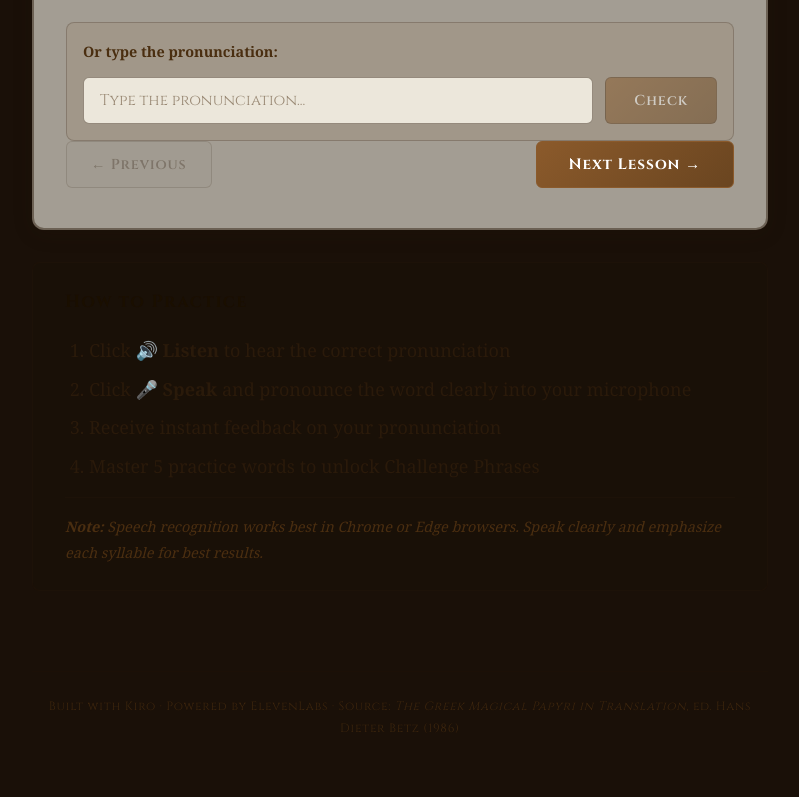
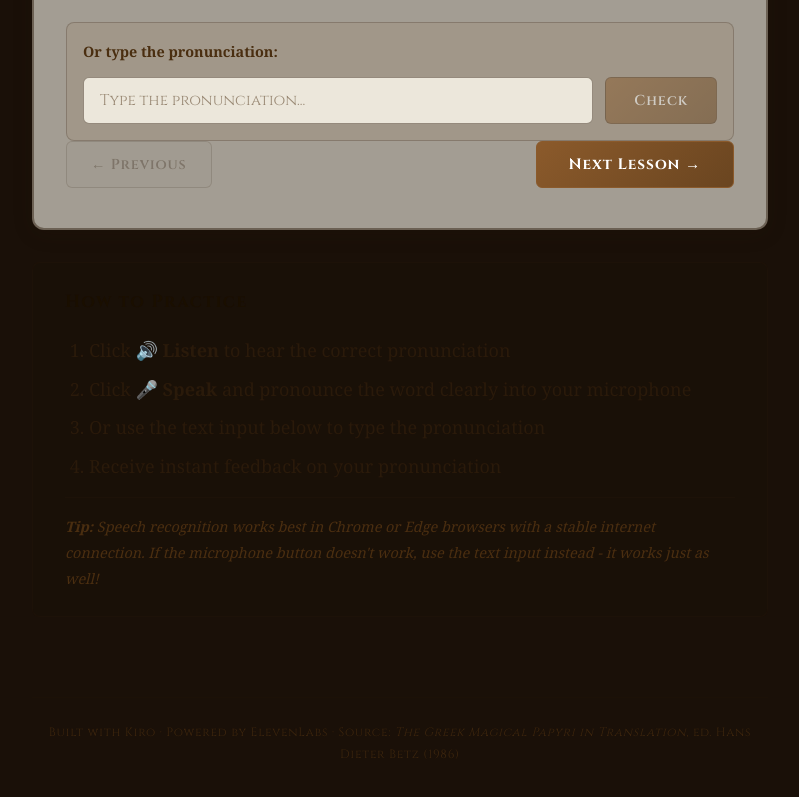
Before and after one commit to JustinMurray007/pgm-bornless-ritual, a Next.js app: page /speak-the-magic in a window 1280 px wide. Shown: the part 1065-1862 px from the top of the page, without its empty margins (240-1039 px from the left). Built offline with nearby package versions, Linux system fonts and the light colour scheme; no server answers.

Commit message:
Improve speech recognition reliability with auto-retry and better UX

```diff
--- a/components/SpeakMagicController.tsx
+++ b/components/SpeakMagicController.tsx
@@ -50,6 +50,8 @@ export default function SpeakMagicController() {
 
   const audioRef = useRef<HTMLAudioElement | null>(null);
   const recognitionRef = useRef<any>(null);
+  const retryCountRef = useRef(0);
+  const maxRetries = 2;
 
   // Initialize speech recognition
   useEffect(() => {
@@ -68,6 +70,9 @@ export default function SpeakMagicController() {
 
       recognitionRef.current.onresult = (event: any) => {
         console.log('Speech recognition result:', event);
+
+        // Reset retry count on successful result
+        retryCountRef.current = 0;
 
         // Get all alternatives
         const result = event.results[0];
@@ -90,6 +95,30 @@ export default function SpeakMagicController() {
       recognitionRef.current.onerror = (event: any) => {
         console.error('Speech recognition error:', event.error);
         setIsListening(false);
+
+        // Auto-retry on network errors (up to maxRetries)
+        if (event.error === 'network' && retryCountRef.current < maxRetries) {
+          retryCountRef.current++;
+          console.log(`Network error, retrying... (${retryCountRef.current}/${maxRetries})`);
+          setFeedback(`🔄 Connection issue, retrying... (${retryCountRef.current}/${maxRetries})`);
+
+          // Retry after a short delay
+          setTimeout(() => {
+            if (recognitionRef.current) {
+              try {
+                recognitionRef.current.start();
+                setIsListening(true);
+              } catch (e) {
+                console.error('Retry failed:', e);
+                setFeedback('💡 Speech recognition unavailable. Use the text input below to practice.');
+              }
+            }
+          }, 1000);
+          return;
+        }
+
+        // Reset retry count on other errors or max retries reached
+        retryCountRef.current = 0;
 
         // Provide more specific error messages
         if (event.error === 'no-speech') {
@@ -224,6 +253,9 @@ export default function SpeakMagicController() {
       setFeedback('💡 Speech recognition not available. Use the text input below to practice.');
       return;
     }
+
+    // Reset retry count when user manually starts
+    retryCountRef.current = 0;
 
     // Stop any existing recognition
     try {
@@ -393,12 +425,12 @@ export default function SpeakMagicController() {
         <ol>
           <li>Click <strong>🔊 Listen</strong> to hear the correct pronunciation</li>
           <li>Click <strong>🎤 Speak</strong> and pronounce the word clearly into your microphone</li>
+          <li>Or use the text input below to type the pronunciation</li>
           <li>Receive instant feedback on your pronunciation</li>
-          <li>Master {Math.ceil(PRACTICE_WORDS.length * 0.6)} practice words to unlock Challenge Phrases</li>
         </ol>
         <p className="speak-instructions-note">
-          <strong>Note:</strong> Speech recognition works best in Chrome or Edge browsers.
-          Speak clearly and emphasize each syllable for best results.
+          <strong>Tip:</strong> Speech recognition works best in Chrome or Edge browsers with a stable internet connection.
+          If the microphone button doesn't work, use the text input instead - it works just as well!
         </p>
       </div>
     </div>
```
